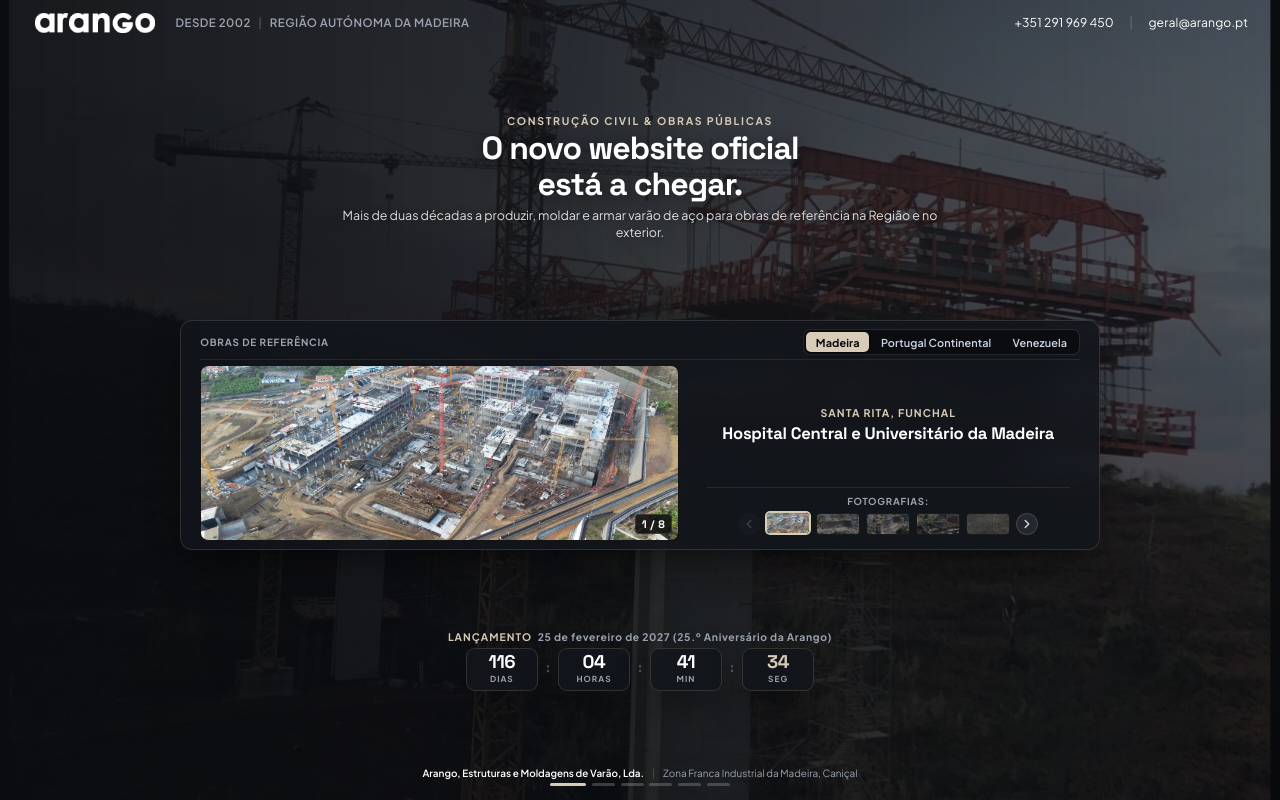
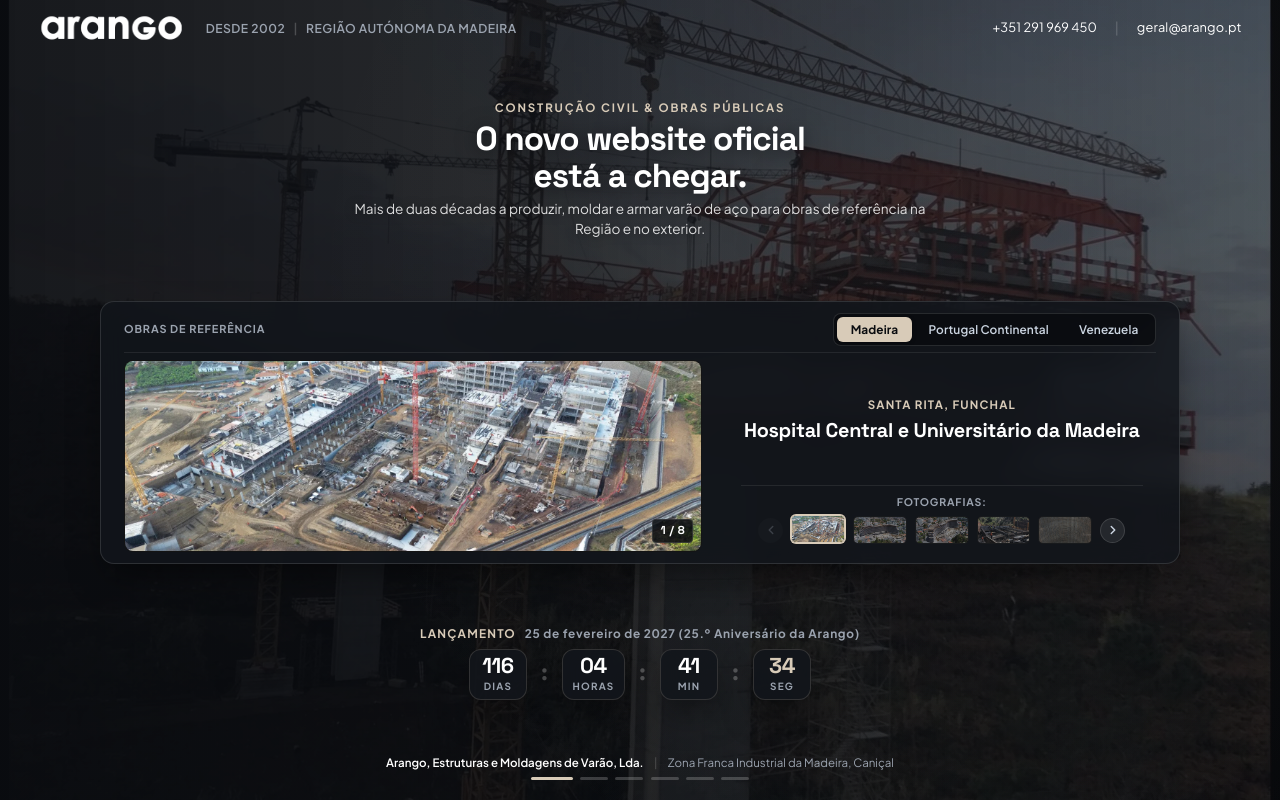
Before and after one commit to arangoadmin/arango, a React (Vite) app: page / in a window 1280 px wide. Built offline with nearby package versions, Linux system fonts and the light colour scheme.

Commit message:
fix(ui): optimize desktop space utilization and footer element spacing

```diff
--- a/src/index.css
+++ b/src/index.css
@@ -94,10 +94,10 @@ html, body {
   height: 100dvh;
   max-height: 100dvh;
   overflow: hidden;
-  max-width: 1360px;
+  max-width: 1440px;
   width: 100%;
   margin: 0 auto;
-  padding: clamp(0.35rem, 1.2vh, 1.1rem) clamp(0.75rem, 2.5vw, 2.2rem);
+  padding: clamp(0.5rem, 1.6vh, 1.6rem) clamp(1rem, 3vw, 2.8rem);
   display: flex;
   flex-direction: column;
   justify-content: space-between;
@@ -111,14 +111,14 @@ html, body {
   justify-content: space-between;
   align-items: center;
   width: 100%;
-  padding-bottom: clamp(0.18rem, 0.5vh, 0.45rem);
+  padding-bottom: clamp(0.2rem, 0.6vh, 0.5rem);
   flex-shrink: 0;
 }
 
 .brand-group {
   display: flex;
   align-items: center;
-  gap: clamp(0.6rem, 1.4vw, 1.4rem);
+  gap: clamp(0.75rem, 1.6vw, 1.6rem);
 }
 
 .brand-logo {
@@ -128,7 +128,7 @@ html, body {
 }
 
 .brand-logo-img {
-  height: clamp(26px, 3.2vh, 38px);
+  height: clamp(28px, 3.8vh, 44px);
   width: auto;
   display: block;
 }
@@ -136,8 +136,8 @@ html, body {
 .brand-sub {
   display: flex;
   align-items: center;
-  gap: 0.45rem;
-  font-size: clamp(0.7rem, 0.9vw, 0.78rem);
+  gap: 0.5rem;
+  font-size: clamp(0.72rem, 0.95vw, 0.84rem);
   font-weight: 600;
   letter-spacing: 0.04em;
   color: var(--color-text-muted);
@@ -151,18 +151,18 @@ html, body {
 .header-contact {
   display: flex;
   align-items: center;
-  gap: clamp(0.6rem, 1.2vw, 1.1rem);
+  gap: clamp(0.75rem, 1.4vw, 1.35rem);
 }
 
 .header-contact .contact-sep {
   color: rgba(255, 255, 255, 0.2);
-  font-size: 0.8rem;
+  font-size: 0.85rem;
 }
 
 .contact-phone,
 .contact-email {
   font-family: var(--font-body);
-  font-size: clamp(0.76rem, 0.95vw, 0.88rem);
+  font-size: clamp(0.8rem, 1vw, 0.94rem);
   font-weight: 400;
   color: var(--color-text-primary);
   letter-spacing: 0.01em;
@@ -171,7 +171,7 @@ html, body {
 }
 
 /* ==========================================================================
-   5. CONTEÚDO CENTRAL / HERO (100% FLUIDO & INTEGRADO - ZERO SCROLL)
+   5. CONTEÚDO CENTRAL / HERO (100% FLUIDO, IMPACTANTE & ZERO SCROLL)
    ========================================================================== */
 .hero-content {
   display: flex;
@@ -179,13 +179,13 @@ html, body {
   align-items: center;
   justify-content: space-evenly;
   text-align: center;
-  max-width: min(920px, 94vw);
+  max-width: min(1140px, 94vw);
   flex: 1 1 auto;
   min-height: 0;
   margin: 0 auto;
   padding: 0;
   width: 100%;
-  gap: clamp(0.2rem, 0.7vh, 0.6rem);
+  gap: clamp(0.35rem, 1.3vh, 1.1rem);
 }
 
 .hero-header-group {
@@ -199,11 +199,11 @@ html, body {
 
 .section-badge {
   display: inline-flex;
-  margin-bottom: clamp(0.12rem, 0.35vh, 0.28rem);
+  margin-bottom: clamp(0.16rem, 0.45vh, 0.35rem);
 }
 
 .badge-text {
-  font-size: clamp(0.66rem, 0.8vh, 0.78rem);
+  font-size: clamp(0.72rem, 0.9vw, 0.85rem);
   font-weight: 700;
   text-transform: uppercase;
   letter-spacing: 0.16em;
@@ -212,23 +212,23 @@ html, body {
 
 .hero-title {
   font-family: var(--font-display);
-  font-size: clamp(1.45rem, 2.5vw, 2.4rem);
+  font-size: clamp(1.75rem, 3.1vw, 2.85rem);
   font-weight: 800;
-  line-height: 1.12;
+  line-height: 1.13;
   letter-spacing: -0.03em;
   color: #ffffff;
   text-align: center;
-  margin-bottom: clamp(0.15rem, 0.45vh, 0.35rem);
+  margin-bottom: clamp(0.22rem, 0.55vh, 0.45rem);
   text-shadow: 0 2px 20px rgba(0, 0, 0, 0.6);
 }
 
 .hero-description {
-  font-size: clamp(0.78rem, 1.1vh, 0.92rem);
-  line-height: 1.4;
+  font-size: clamp(0.86rem, 1.05vw, 1.06rem);
+  line-height: 1.48;
   color: rgba(255, 255, 255, 0.84);
   text-align: center;
   margin: 0 auto;
-  max-width: 620px;
+  max-width: 720px;
   font-weight: 400;
   text-shadow: 0 1px 10px rgba(0, 0, 0, 0.5);
 }
@@ -238,12 +238,13 @@ html, body {
    ========================================================================== */
 .works-viewer {
   width: 100%;
+  max-width: 1080px;
   background: var(--color-surface);
   backdrop-filter: blur(12px);
   -webkit-backdrop-filter: blur(12px);
   border: 1px solid var(--color-border);
-  border-radius: 12px;
-  padding: clamp(0.45rem, 1vh, 0.85rem) clamp(0.7rem, 1.5vw, 1.2rem);
+  border-radius: 14px;
+  padding: clamp(0.65rem, 1.4vh, 1.25rem) clamp(0.9rem, 1.8vw, 1.5rem);
   box-shadow: var(--shadow-card);
   margin: 0 auto;
   text-align: left;
@@ -256,14 +257,14 @@ html, body {
   justify-content: space-between;
   align-items: center;
   flex-wrap: wrap;
-  gap: 0.35rem;
-  margin-bottom: clamp(0.28rem, 0.6vh, 0.48rem);
-  padding-bottom: clamp(0.22rem, 0.5vh, 0.38rem);
+  gap: 0.45rem;
+  margin-bottom: clamp(0.4rem, 0.85vh, 0.7rem);
+  padding-bottom: clamp(0.35rem, 0.7vh, 0.55rem);
   border-bottom: 1px solid var(--color-border-subtle);
 }
 
 .viewer-kicker {
-  font-size: clamp(0.62rem, 0.78vh, 0.7rem);
+  font-size: clamp(0.68rem, 0.8vw, 0.78rem);
   font-weight: 700;
   text-transform: uppercase;
   letter-spacing: 0.08em;
@@ -274,9 +275,9 @@ html, body {
   display: inline-flex;
   background: rgba(10, 12, 16, 0.85);
   border: 1px solid var(--color-border);
-  border-radius: 7px;
-  padding: 2px;
-  gap: 2px;
+  border-radius: 8px;
+  padding: 3px;
+  gap: 3px;
 }
 
 .section-tab-btn {
@@ -284,11 +285,11 @@ html, body {
   border: none;
   color: var(--color-text-secondary);
   font-family: var(--font-body);
-  font-size: clamp(0.68rem, 0.78vw, 0.76rem);
+  font-size: clamp(0.74rem, 0.85vw, 0.84rem);
   font-weight: 600;
   letter-spacing: 0.01em;
-  padding: 0.22rem 0.6rem;
-  border-radius: 5px;
+  padding: 0.32rem 0.85rem;
+  border-radius: 6px;
   cursor: pointer;
   transition: background-color 0.2s ease, color 0.2s ease;
   white-space: nowrap;
@@ -313,8 +314,8 @@ html, body {
 
 .viewer-body {
   display: grid;
-  grid-template-columns: minmax(0, 1.25fr) minmax(0, 1fr);
-  gap: clamp(0.55rem, 1.4vw, 1.1rem);
+  grid-template-columns: minmax(0, 1.35fr) minmax(0, 1fr);
+  gap: clamp(0.85rem, 2vw, 1.6rem);
   align-items: stretch;
   min-height: 0;
 }
@@ -322,8 +323,8 @@ html, body {
 .photo-stage {
   position: relative;
   width: 100%;
-  height: clamp(140px, 22vh, 250px);
-  border-radius: 8px;
+  height: clamp(190px, 30vh, 340px);
+  border-radius: 9px;
   overflow: hidden;
   background-color: #000;
   border: 1px solid var(--color-border-subtle);
@@ -348,18 +349,18 @@ html, body {
 
 .stage-zoom-hint {
   position: absolute;
-  top: 6px;
-  left: 6px;
+  top: 8px;
+  left: 8px;
   background: rgba(10, 12, 16, 0.82);
   border: 1px solid var(--color-border);
   color: var(--color-text-secondary);
-  font-size: 0.65rem;
+  font-size: 0.68rem;
   font-weight: 600;
-  padding: 2px 7px;
+  padding: 3px 8px;
   border-radius: 4px;
   display: inline-flex;
   align-items: center;
-  gap: 4px;
+  gap: 5px;
   opacity: 0;
   transform: translateY(-2px);
   transition: opacity 0.2s ease, transform 0.2s ease;
@@ -379,15 +380,15 @@ html, body {
 
 .stage-counter {
   position: absolute;
-  bottom: 6px;
-  right: 6px;
+  bottom: 8px;
+  right: 8px;
   background: rgba(10, 12, 16, 0.85);
   border: 1px solid var(--color-border);
   color: #ffffff;
-  font-size: 0.68rem;
+  font-size: 0.72rem;
   font-family: var(--font-display);
   font-weight: 700;
-  padding: 1px 6px;
+  padding: 2px 7px;
   border-radius: 4px;
   letter-spacing: 0.04em;
 }
@@ -396,11 +397,11 @@ html, body {
   display: flex;
   flex-direction: column;
   justify-content: center;
-  gap: clamp(0.32rem, 1vh, 0.75rem);
+  gap: clamp(0.55rem, 1.5vh, 1.15rem);
   text-align: center;
   align-items: center;
   height: 100%;
-  padding: clamp(0.25rem, 0.6vh, 0.5rem) clamp(0.35rem, 0.8vw, 0.7rem);
+  padding: clamp(0.35rem, 0.8vh, 0.75rem) clamp(0.5rem, 1vw, 0.95rem);
   min-height: 0;
 }
 
@@ -410,14 +411,14 @@ html, body {
   align-items: center;
   justify-content: center;
   text-align: center;
-  gap: 0.22rem;
+  gap: 0.35rem;
   width: 100%;
   flex: 1;
   min-height: 0;
 }
 
 .caption-location {
-  font-size: clamp(0.66rem, 0.78vh, 0.74rem);
+  font-size: clamp(0.72rem, 0.85vw, 0.82rem);
   font-weight: 700;
   text-transform: uppercase;
   letter-spacing: 0.1em;
@@ -426,27 +427,27 @@ html, body {
 
 .caption-title {
   font-family: var(--font-display);
-  font-size: clamp(0.95rem, 1.3vw, 1.25rem);
+  font-size: clamp(1.12rem, 1.55vw, 1.48rem);
   font-weight: 700;
-  line-height: 1.24;
+  line-height: 1.25;
   color: #ffffff;
   letter-spacing: -0.015em;
-  max-width: 440px;
+  max-width: 480px;
 }
 
 .caption-controls {
   display: flex;
   flex-direction: column;
   align-items: center;
-  gap: 0.25rem;
-  padding-top: clamp(0.3rem, 0.7vh, 0.5rem);
+  gap: 0.35rem;
+  padding-top: clamp(0.45rem, 1vh, 0.75rem);
   border-top: 1px solid var(--color-border-subtle);
   width: 100%;
   flex-shrink: 0;
 }
 
 .thumbs-title {
-  font-size: 0.6rem;
+  font-size: 0.66rem;
   font-weight: 700;
   text-transform: uppercase;
   letter-spacing: 0.08em;
@@ -457,13 +458,13 @@ html, body {
   display: flex;
   align-items: center;
   justify-content: center;
-  gap: 6px;
+  gap: 8px;
   width: 100%;
 }
 
 .thumb-nav-arrow {
-  width: 22px;
-  height: 22px;
+  width: 25px;
+  height: 25px;
   border-radius: 50%;
   background: rgba(255, 255, 255, 0.08);
   border: 1px solid var(--color-border);
@@ -499,15 +500,15 @@ html, body {
   display: flex;
   align-items: center;
   justify-content: center;
-  gap: 6px;
+  gap: 8px;
   max-width: 100%;
   padding: 1px 0;
 }
 
 .thumb-btn {
-  width: clamp(36px, 4vw, 44px);
-  height: clamp(22px, 2.3vh, 28px);
-  border-radius: 4px;
+  width: clamp(44px, 4.2vw, 54px);
+  height: clamp(28px, 2.8vh, 35px);
+  border-radius: 5px;
   overflow: hidden;
   border: 1.5px solid var(--color-border);
   cursor: pointer;
@@ -700,7 +701,7 @@ html, body {
   flex-direction: column;
   align-items: center;
   width: 100%;
-  gap: clamp(0.18rem, 0.45vh, 0.38rem);
+  gap: clamp(0.32rem, 0.75vh, 0.6rem);
   margin: 0;
   flex-shrink: 0;
 }
@@ -709,8 +710,8 @@ html, body {
   display: flex;
   align-items: center;
   justify-content: center;
-  gap: 0.35rem;
-  font-size: clamp(0.65rem, 0.78vh, 0.74rem);
+  gap: 0.55rem;
+  font-size: clamp(0.74rem, 0.88vw, 0.86rem);
   font-weight: 700;
   letter-spacing: 0.06em;
   text-align: center;
@@ -731,7 +732,7 @@ html, body {
   display: flex;
   align-items: center;
   justify-content: center;
-  gap: clamp(0.25rem, 0.8vw, 0.5rem);
+  gap: clamp(0.45rem, 1.1vw, 0.9rem);
 }
 
 .countdown-card {
@@ -739,9 +740,9 @@ html, body {
   backdrop-filter: blur(10px);
   -webkit-backdrop-filter: blur(10px);
   border: 1px solid rgba(216, 203, 184, 0.16);
-  border-radius: clamp(6px, 0.9vw, 9px);
-  padding: clamp(0.22rem, 0.5vh, 0.45rem) clamp(0.45rem, 0.9vw, 0.75rem);
-  min-width: clamp(48px, 6vw, 72px);
+  border-radius: clamp(8px, 1.1vw, 12px);
+  padding: clamp(0.42rem, 0.9vh, 0.75rem) clamp(0.65rem, 1.3vw, 1.15rem);
+  min-width: clamp(66px, 7.5vw, 98px);
   text-align: center;
   box-shadow: var(--shadow-card);
   transition: border-color 0.2s ease, transform 0.2s ease;
@@ -753,13 +754,13 @@ html, body {
 
 .countdown-digit {
   font-family: var(--font-display);
-  font-size: clamp(1.15rem, 1.9vh, 1.65rem);
+  font-size: clamp(1.45rem, 2.5vw, 2.25rem);
   font-weight: 800;
   line-height: 1;
   color: var(--color-text-primary);
   display: block;
   letter-spacing: -0.02em;
-  margin-bottom: 0.1rem;
+  margin-bottom: 0.18rem;
 }
 
 .countdown-digit.accent {
@@ -767,7 +768,7 @@ html, body {
 }
 
 .countdown-label {
-  font-size: clamp(0.52rem, 0.65vh, 0.62rem);
+  font-size: clamp(0.62rem, 0.75vw, 0.72rem);
   font-weight: 700;
   text-transform: uppercase;
   letter-spacing: 0.12em;
@@ -777,24 +778,24 @@ html, body {
 
 .countdown-separator {
   font-family: var(--font-display);
-  font-size: clamp(0.85rem, 1.3vh, 1.25rem);
+  font-size: clamp(1.1rem, 1.8vw, 1.6rem);
   font-weight: 800;
   color: rgba(255, 255, 255, 0.25);
-  margin-top: -0.15rem;
+  margin-top: -0.25rem;
 }
 
 /* ==========================================================================
-   7. RODAPÉ (CENTRADO, COMPACTO & ELEGANTE - ZERO SCROLL)
+   7. RODAPÉ (CENTRADO, ELEGANTE & COM ESPAÇAMENTO CLARO - ZERO OVERLAP)
    ========================================================================== */
 .site-footer {
-  padding-top: clamp(0.18rem, 0.4vh, 0.35rem);
-  padding-bottom: clamp(0.25rem, 0.6vh, 0.6rem);
+  padding-top: clamp(0.35rem, 0.8vh, 0.75rem);
+  padding-bottom: clamp(0.45rem, 1.2vh, 1.1rem);
   display: flex;
   flex-direction: column;
   align-items: center;
   text-align: center;
-  gap: clamp(0.15rem, 0.35vh, 0.3rem);
-  font-size: clamp(0.62rem, 0.72vw, 0.7rem);
+  gap: clamp(0.45rem, 0.9vh, 0.75rem);
+  font-size: clamp(0.72rem, 0.82vw, 0.8rem);
   color: var(--color-text-muted);
   width: 100%;
   flex-shrink: 0;
@@ -815,12 +816,12 @@ html, body {
   display: flex;
   align-items: center;
   justify-content: center;
-  gap: clamp(0.25rem, 0.5vw, 0.35rem);
+  gap: clamp(0.3rem, 0.6vw, 0.45rem);
 }
 
 .indicator-bar {
-  width: clamp(16px, 1.8vw, 24px);
-  height: 2.5px;
+  width: clamp(18px, 2.2vw, 28px);
+  height: 3px;
   background-color: rgba(255, 255, 255, 0.2);
   border: none;
   border-radius: 9999px;
@@ -830,7 +831,7 @@ html, body {
 }
 
 .indicator-bar.active {
-  width: clamp(24px, 3vw, 36px);
+  width: clamp(28px, 3.4vw, 42px);
   background-color: var(--color-accent);
 }
 
@@ -839,8 +840,8 @@ html, body {
   align-items: center;
   justify-content: center;
   flex-wrap: wrap;
-  gap: 0.25rem 0.5rem;
-  line-height: 1.35;
+  gap: 0.35rem 0.65rem;
+  line-height: 1.4;
 }
 
 .footer-company-name {
@@ -876,12 +877,38 @@ html, body {
     max-width: 95vw;
   }
   .photo-stage {
-    height: clamp(140px, 20vh, 220px);
+    height: clamp(160px, 24vh, 250px);
   }
 }
 
-/* Telas com pouca altura vertical (Laptops 1366x768, Janelas com ferramentas) */
-@media (max-height: 750px) {
+/* Laptops e ecrãs com altura intermédia (1366x768, 1440x900 com barras) */
+@media (max-height: 850px) and (min-width: 681px) {
+  .photo-stage {
+    height: clamp(150px, 24vh, 230px);
+  }
+  .hero-title {
+    font-size: clamp(1.45rem, 2.6vw, 2.2rem);
+  }
+  .hero-description {
+    font-size: 0.85rem;
+    max-width: 600px;
+  }
+  .countdown-card {
+    padding: 0.32rem 0.6rem;
+    min-width: 58px;
+  }
+  .countdown-digit {
+    font-size: 1.35rem;
+  }
+  .site-footer {
+    gap: 0.35rem;
+    padding-top: 0.25rem;
+    padding-bottom: 0.45rem;
+  }
+}
+
+/* Telas com pouca altura vertical (Laptops 1280x720, janelas com ferramentas) */
+@media (max-height: 720px) {
   .page-container {
     padding-top: 0.35rem;
     padding-bottom: 0.35rem;
@@ -890,15 +917,15 @@ html, body {
     gap: 0.2rem;
   }
   .hero-title {
-    font-size: clamp(1.3rem, 2.2vw, 1.85rem);
-    margin-bottom: 0.15rem;
+    font-size: clamp(1.25rem, 2.1vw, 1.75rem);
+    margin-bottom: 0.12rem;
   }
   .hero-description {
-    font-size: 0.76rem;
-    max-width: 560px;
+    font-size: 0.74rem;
+    max-width: 540px;
   }
   .photo-stage {
-    height: clamp(120px, 18vh, 160px);
+    height: clamp(120px, 19vh, 160px);
   }
   .works-viewer {
     padding: 0.35rem 0.65rem;
@@ -908,9 +935,15 @@ html, body {
   }
   .countdown-card {
     padding: 0.18rem 0.4rem;
+    min-width: 52px;
   }
   .countdown-digit {
     font-size: 1.15rem;
+  }
+  .site-footer {
+    gap: 0.25rem;
+    padding-top: 0.15rem;
+    padding-bottom: 0.3rem;
   }
 }
 
@@ -1090,7 +1123,7 @@ html, body {
   .site-footer {
     padding-top: 0.15rem;
     padding-bottom: 0.35rem;
-    gap: 0.15rem;
+    gap: 0.25rem;
     font-size: 0.62rem;
   }
 
```
